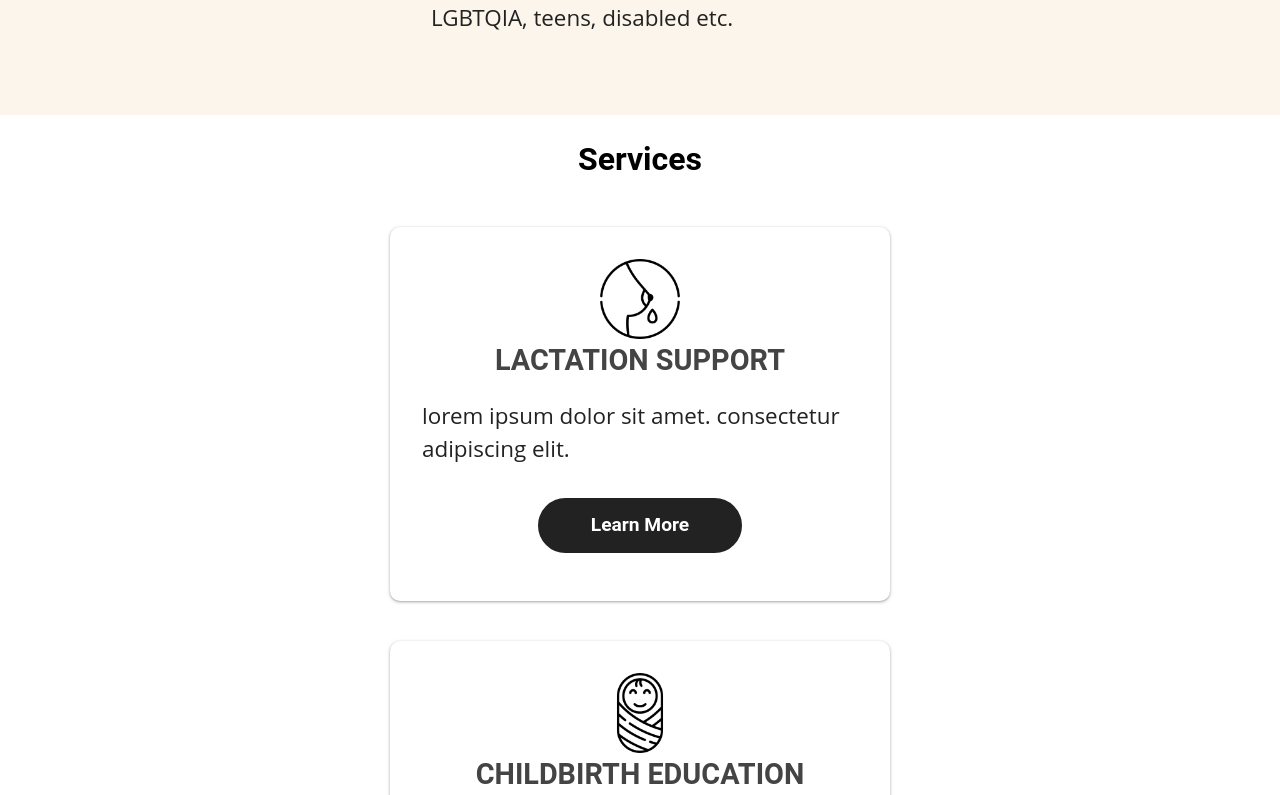
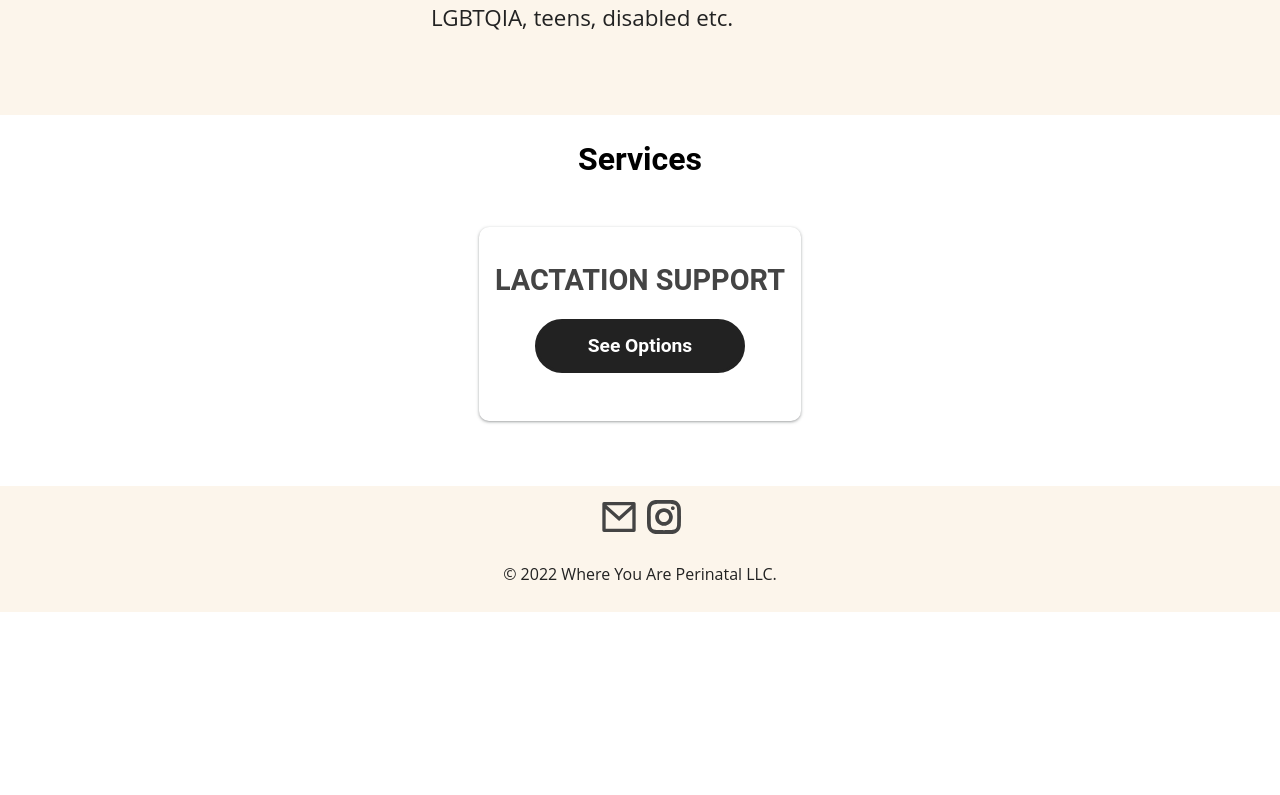
Before and after one commit to dwainejade/wyal, a React (Vite) app: page / in a window 1280 px wide. Shown: the part 2025-2820 px from the top of the page. After the commit the page ends 2637 px from the top, so only its background shows below. Built offline with nearby package versions, Linux system fonts and the light colour scheme.

Commit message:
service page and icons edit

```diff
--- a/src/Components/Home/Services.jsx
+++ b/src/Components/Home/Services.jsx
@@ -1,31 +1,23 @@
 import React from "react";
 import "./Services.scss";
+
 import { useNavigate } from "react-router-dom";
-import { getServices } from "../../data/servicesData";
 
 function Services() {
-  let services = getServices();
   let navigate = useNavigate();
 
   return (
     <div className="services-wrapper">
       <h1 className="services-title">Services</h1>
-
       <div className="card-wrapper">
-        {services.map((service) => (
-          <div className="services-card" key={service.title}>
-            <img
-              src={service.imageSrc}
-              alt={`${service.title} icon`}
-              className={`services-image ${service.title}`}
-            />
-            <h1 className="services-title">{service.title}</h1>
-            <p className="services-caption">{service.caption}</p>
-            <buttton className="button" onClick={() => navigate(`/services`)}>
-              Learn More
-            </buttton>
-          </div>
-        ))}
+        <div className="services-card">
+          {/* <img src="" alt="icon" className="services-image" /> */}
+          <h1 className="services-title">Lactation Support</h1>
+          {/* <p className="services-caption"></p> */}
+          <buttton className="button" onClick={() => navigate("/services")}>
+            See Options
+          </buttton>
+        </div>
       </div>
     </div>
   );
--- a/src/Components/Home/Services.scss
+++ b/src/Components/Home/Services.scss
@@ -2,7 +2,7 @@
   position: relative;
   width: 100vw;
   height: 100%;
-  min-height: 100vh;
+  // min-height: 100vh;
   display: flex;
   flex-direction: column;
   justify-content: center;
```
